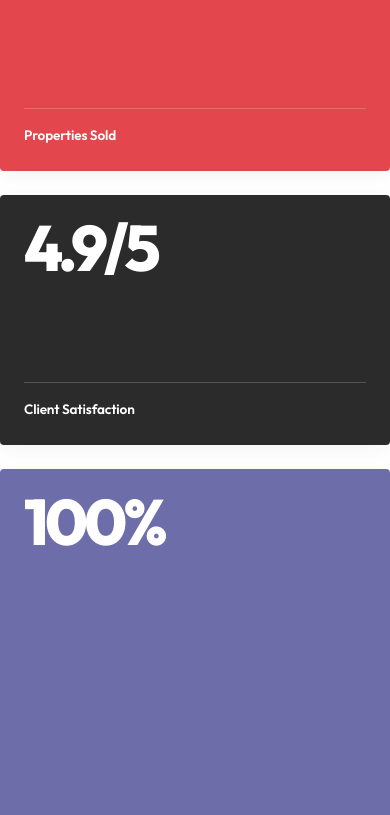
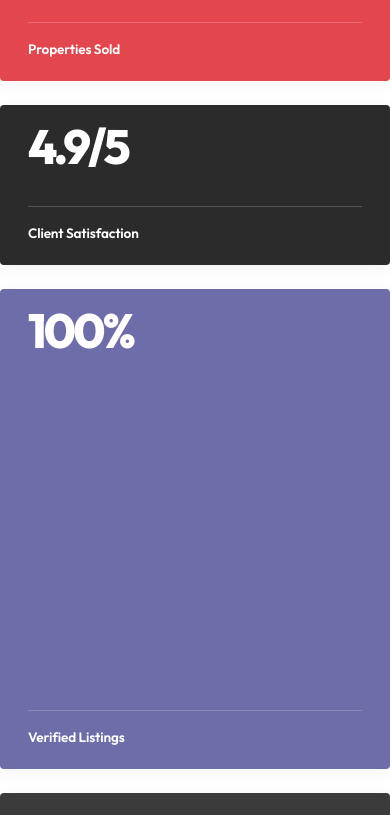
Before and after one commit to jrin-jsph/px, a React (Vite) app: page / in a window 390 px wide. Shown: the part 3056-3871 px from the top of the page. Built offline with nearby package versions, Linux system fonts and the light colour scheme.

Commit message:
Shrink the height and font size of the stats section cards on mobile

```diff
--- a/src/pages/Home.module.css
+++ b/src/pages/Home.module.css
@@ -104,6 +104,7 @@
 @media (max-width: 768px) {
   .bentoGrid {
     flex-direction: column;
+    min-height: auto;
   }
 }
 
@@ -123,7 +124,6 @@
 }
 
 @media (max-width: 768px) {
-
   .bentoOffset1,
   .bentoOffset2 {
     margin-top: 0;
@@ -143,19 +143,19 @@
 
 @media (max-width: 768px) {
   .statCard {
-    padding: 1.5rem;
-    min-height: 250px;
+    padding: 1.25rem 1.75rem;
+    min-height: 160px;
   }
 
   .bgTeal,
   .bgGreen {
-    min-height: 250px;
+    min-height: 160px;
   }
 }
 
 .statNumber {
   font-family: var(--font-main);
-  font-size: clamp(4rem, 8vw, 8.5rem) !important;
+  font-size: clamp(3rem, 10vw, 8.5rem) !important;
   font-weight: 800 !important;
   line-height: 0.9 !important;
   letter-spacing: -0.06em !important;
```
